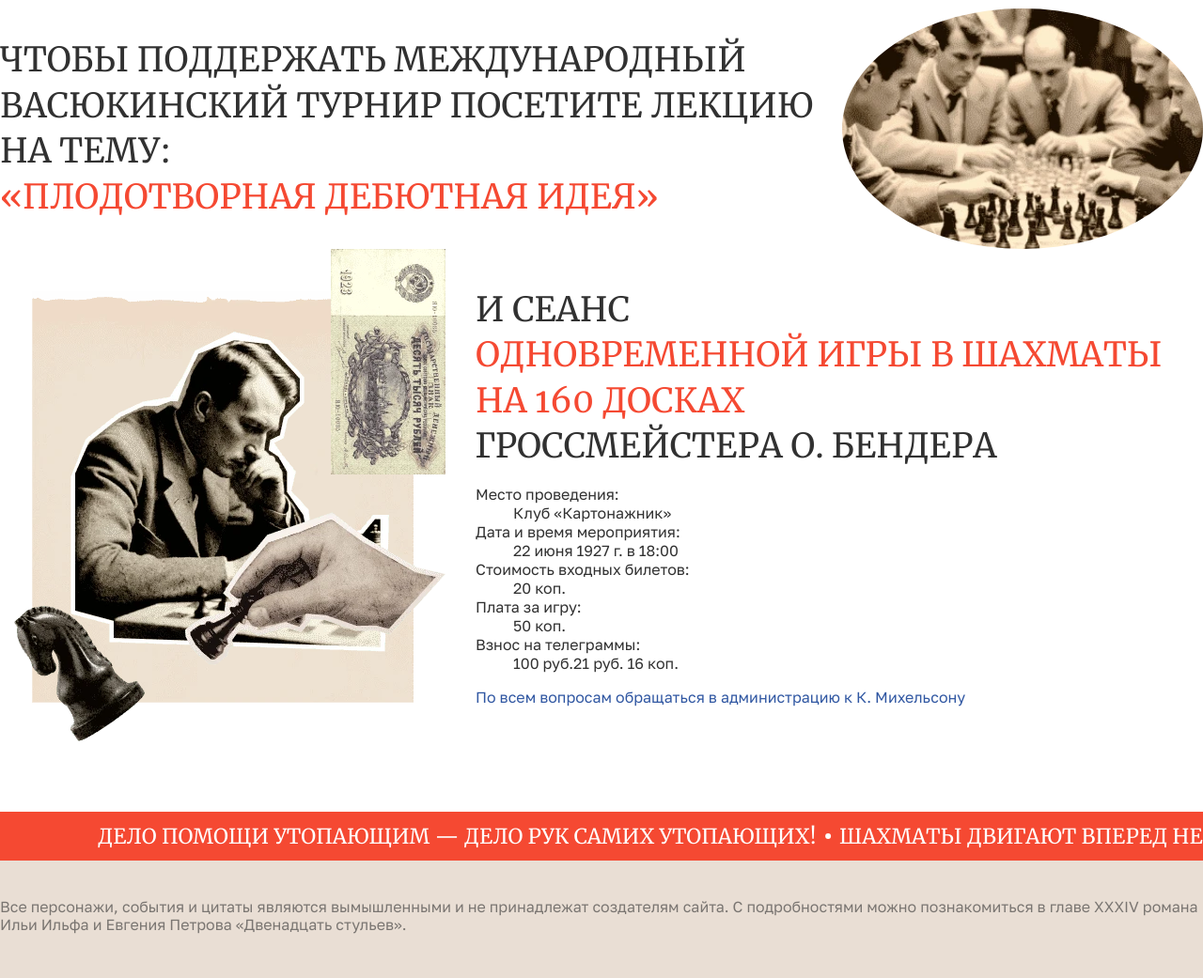
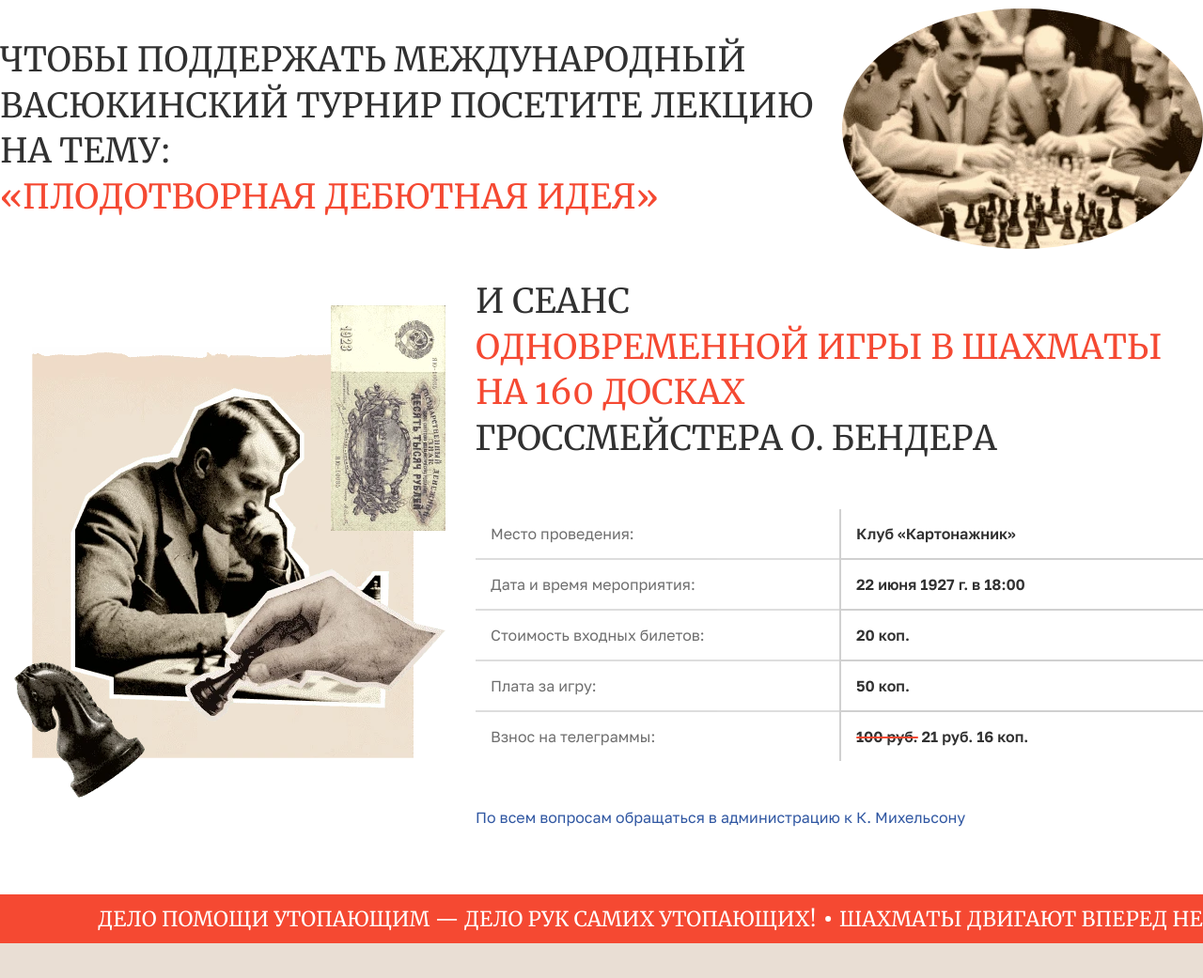
Before and after one commit to miumio/4horses, a website: page index.html in a window 1280 px wide. Shown: the part 962-2003 px from the top of the page at 94% size. Drawn offline with Linux system fonts and the light colour scheme; files whose address does not match are found by name.

Commit message:
add details list

```diff
--- a/index.html
+++ b/index.html
@@ -246,7 +246,7 @@
 								</span>
 								гроссмейстера О.&nbsp;Бендера
 							</span>
-						<dl>
+						<dl class="about__details details-list">
 							<dt>Место проведения:</dt>
 							<dd>Клуб &laquo;Картонажник&raquo;</dd>
 
@@ -260,7 +260,7 @@
 							<dd>50&nbsp;коп.</dd>
 
 							<dt>Взнос на&nbsp;телеграммы:</dt>
-							<dd><span>100&nbsp;руб.</span>21&nbsp;руб.&nbsp;16&nbsp;коп.</dd>
+							<dd><span class="text-stroked">100&nbsp;руб.</span>&nbsp;21&nbsp;руб.&nbsp;16&nbsp;коп.</dd>
 						</dl>
 						<p class="about__note">По&nbsp;всем вопросам обращаться в&nbsp;администрацию к&nbsp;К.&nbsp;Михельсону</p>
 					</div>
--- a/styles/blocks/about/about.css
+++ b/styles/blocks/about/about.css
@@ -26,6 +26,10 @@
 	align-items: center;
 }
 
+.about__row:not(:first-child) {
+	margin-top: 32px;
+}
+
 .about__cover {
 	position: relative;
 	padding-top: 20%;
@@ -49,3 +53,7 @@
 .about__note {
 	color: var(--color-blue);
 }
+
+.about__details {
+	margin: 50px 0;
+}
--- /dev/null
+++ b/styles/blocks/details-list/details-list.css
@@ -0,0 +1,31 @@
+/* Details-list */
+
+.details-list {
+	display: grid;
+	grid-template-columns: repeat(2, 1fr);
+	margin: 0;
+}
+
+.details-list dt {
+	opacity: 0.7;
+}
+
+.details-list dd {
+	font-weight: 600;
+}
+
+.details-list dd,
+.details-list dt {
+	padding: 16px;
+	border-bottom: 2px solid var(--color-grey);
+}
+
+.details-list dd:last-of-type,
+.details-list dt:last-of-type {
+	border-bottom: 0;
+}
+
+.details-list dd {
+	margin: 0;
+	border-left: 2px solid var(--color-grey);
+}
--- /dev/null
+++ b/styles/blocks/details-list/index.css
@@ -0,0 +1,4 @@
+/* Block */
+
+@import url('details-list.css');
+@import url('mobile.css');
--- /dev/null
+++ b/styles/blocks/details-list/mobile.css
@@ -0,0 +1,5 @@
+/* Mobile */
+
+@media (width < 1023px) {
+
+}
--- a/styles/blocks/lecture-cover/lecture-cover.css
+++ b/styles/blocks/lecture-cover/lecture-cover.css
@@ -14,7 +14,6 @@
 	right: 50%;
 	transform: translate(50%, -50%);
 	z-index: -1;
-
 }
 
 .lecture-cover__money {
@@ -23,14 +22,12 @@
 	right: 0;
 }
 
-
 .lecture-cover__figure {
 	position: absolute;
 	left: 0;
 	bottom: 0;
 }
 
-
 .lecture-cover__hand {
 	position: absolute;
 	right: 0;
--- /dev/null
+++ b/styles/blocks/text-stroked/index.css
@@ -0,0 +1,4 @@
+/* Block */
+
+@import url('text-stroked.css');
+@import url('mobile.css');
--- /dev/null
+++ b/styles/blocks/text-stroked/mobile.css
@@ -0,0 +1,5 @@
+/* Mobile */
+
+@media (width < 1023px) {
+
+}
--- /dev/null
+++ b/styles/blocks/text-stroked/text-stroked.css
@@ -0,0 +1,16 @@
+/* Text-stroked */
+
+.text-stroked {
+	position: relative;
+}
+
+.text-stroked::after {
+	position: absolute;
+	top: 50%;
+	right: 0;
+	left: 0;
+	content: "";
+	height: 2px;
+	border-radius: 2px;
+	background-color: var(--color-warning);
+}
--- a/styles/colors/index.css
+++ b/styles/colors/index.css
@@ -4,6 +4,7 @@
 	--color-black: #1F1F1F;
 	--color-dark: #313131;
 	--color-middle: #595653;
+	--color-grey: #D0D0D0;
 	--color-red: #F54932;
 	--color-blue: #3057A2;
 	--color-sepia: #E9DED4;
--- a/styles/index.css
+++ b/styles/index.css
@@ -21,6 +21,8 @@
 @import url('blocks/page-nav/index.css');
 @import url('blocks/button/index.css');
 @import url('blocks/running-line/index.css');
+@import url('blocks/details-list/index.css');
+@import url('blocks/text-stroked/index.css');
 @import url('blocks/about/index.css');
 @import url('blocks/lecture-cover/index.css');
 @import url('blocks/page-footer/index.css');
```
